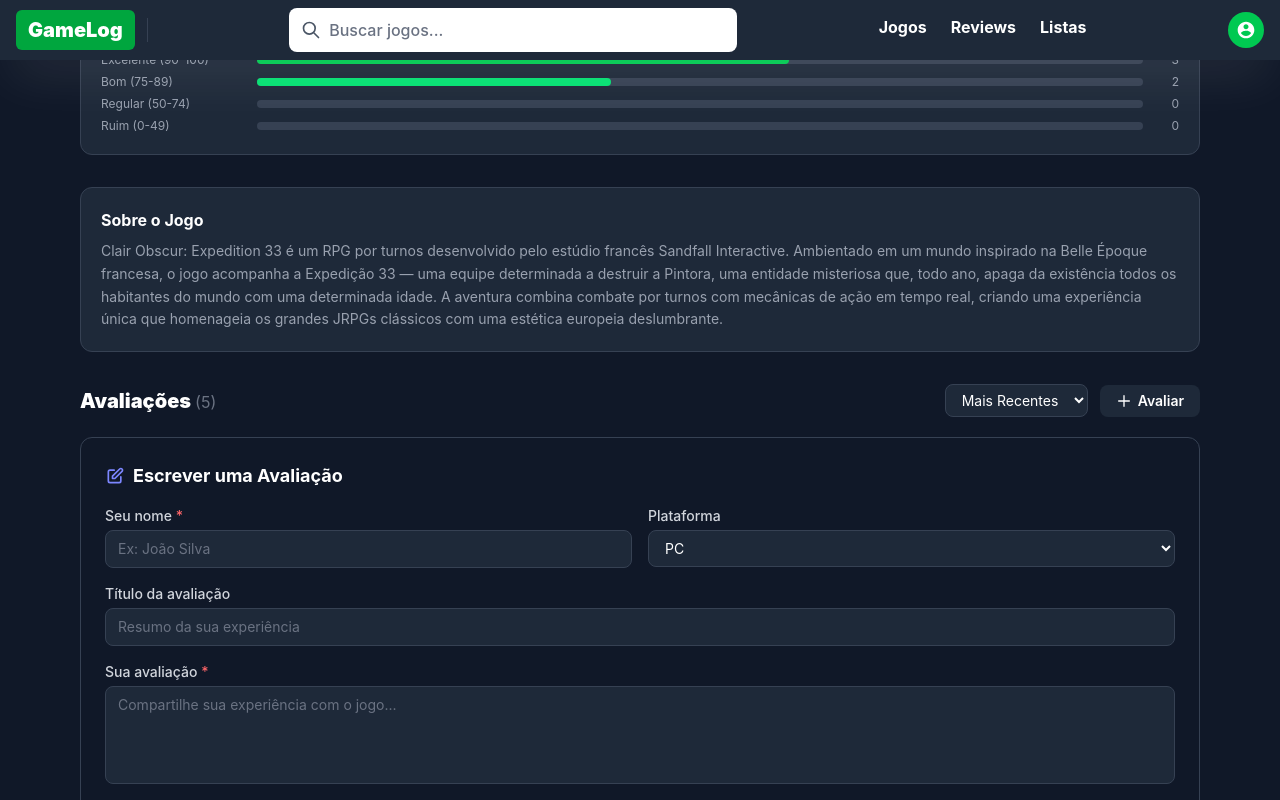
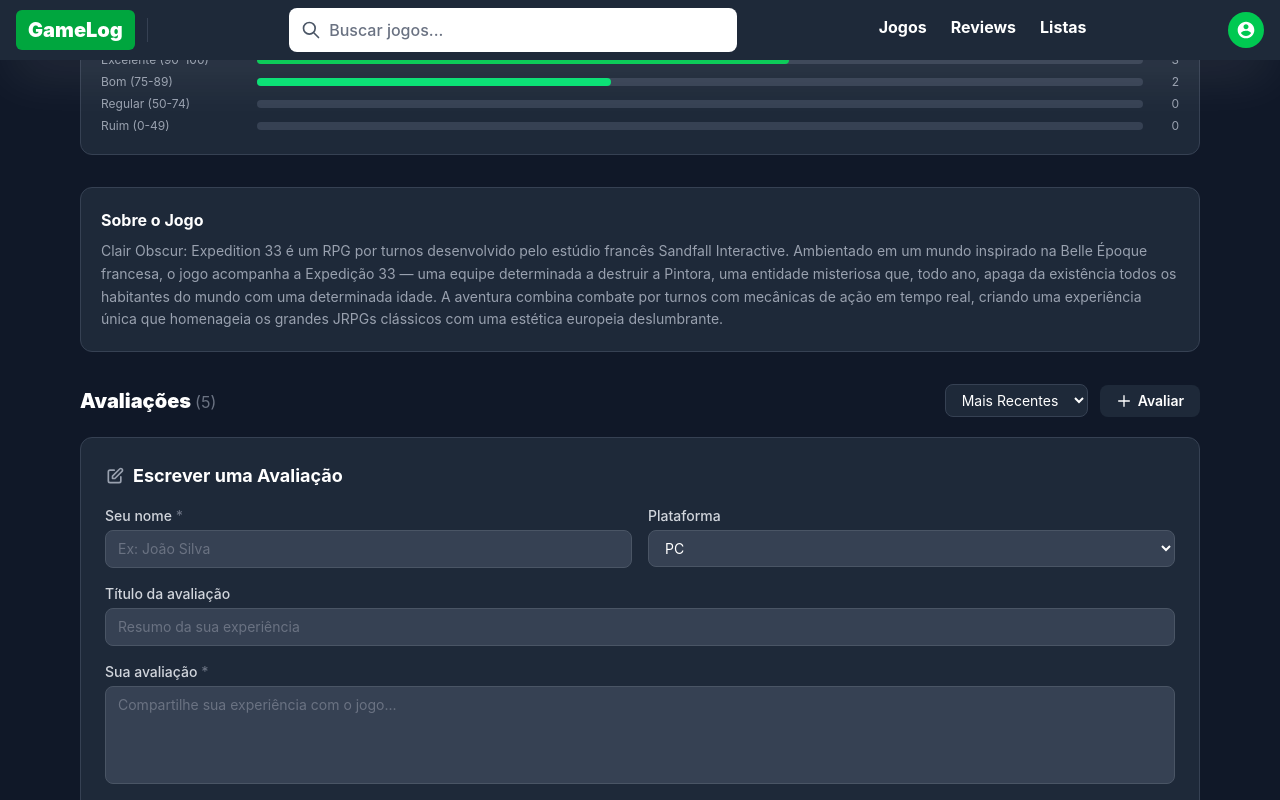
Before and after one commit to gustavowcruz/ProjectLab, a Next.js app: page / in a window 1280 px wide. Both pictures are taken after a click on the button "Avaliar". Shown: the part 804-1604 px from the top of the page. Built offline with nearby package versions, Linux system fonts and the light colour scheme.

Commit message:
✨feat: Melhora o estilo do cartão de avaliação e do formulário de revisão, ajustando cores e bordas

```diff
--- a/app/components/ReviewCard.tsx
+++ b/app/components/ReviewCard.tsx
@@ -7,10 +7,10 @@
 
 export default function ReviewCard({ review }: ReviewCardProps) {
   return (
-    <div className="bg-gray-900 border border-gray-800 rounded-xl p-5 hover:border-gray-600 transition-colors">
+    <div className="bg-gray-800 border border-gray-700 rounded-xl p-5 hover:border-gray-600 transition-colors">
       <div className="flex items-start gap-4">
         {/* Avatar */}
-        <div className="flex-shrink-0 w-11 h-11 rounded-full bg-gradient-to-br from-indigo-500 to-purple-600 flex items-center justify-center text-white font-bold text-sm">
+        <div className="flex-shrink-0 w-11 h-11 rounded-full bg-gradient-to-br from-gray-500 to-gray-700 flex items-center justify-center text-white font-bold text-sm">
           {review.avatar}
         </div>
 
@@ -19,20 +19,20 @@
           <div className="flex items-center justify-between flex-wrap gap-2 mb-1">
             <div>
               <span className="text-white font-semibold">{review.author}</span>
-              <span className="ml-2 text-xs text-gray-500 bg-gray-800 px-2 py-0.5 rounded-full">
+              <span className="ml-2 text-xs text-gray-400 bg-gray-700 px-2 py-0.5 rounded-full">
                 {review.platform}
               </span>
             </div>
             <span className="text-xs text-gray-500">{review.date}</span>
           </div>
 
-          <h4 className="text-gray-100 font-semibold text-sm mb-2">
+          <h4 className="text-white font-semibold text-sm mb-2">
             {review.title}
           </h4>
           <p className="text-gray-400 text-sm leading-relaxed">{review.body}</p>
 
           {/* Footer */}
-          <div className="flex items-center justify-between mt-3 pt-3 border-t border-gray-800">
+          <div className="flex items-center justify-between mt-3 pt-3 border-t border-gray-700">
             <button className="text-xs text-gray-500 hover:text-gray-300 transition-colors flex items-center gap-1">
               <svg
                 className="w-3.5 h-3.5"
--- a/app/components/ReviewForm.tsx
+++ b/app/components/ReviewForm.tsx
@@ -59,10 +59,10 @@
   }
 
   return (
-    <div className="bg-gray-900 border border-gray-700 rounded-xl p-6">
+    <div className="bg-gray-800 border border-gray-700 rounded-xl p-6">
       <h3 className="text-lg font-bold text-white mb-4 flex items-center gap-2">
         <svg
-          className="w-5 h-5 text-indigo-400"
+          className="w-5 h-5 text-gray-400"
           fill="none"
           viewBox="0 0 24 24"
           stroke="currentColor"
@@ -78,7 +78,7 @@
       </h3>
 
       {submitted && (
-        <div className="mb-4 p-3 bg-green-900/50 border border-green-700 rounded-lg text-green-400 text-sm flex items-center gap-2">
+        <div className="mb-4 p-3 bg-gray-700/50 border border-gray-600 rounded-lg text-gray-300 text-sm flex items-center gap-2">
           <svg className="w-4 h-4" fill="currentColor" viewBox="0 0 20 20">
             <path
               fillRule="evenodd"
@@ -94,7 +94,7 @@
         <div className="grid grid-cols-1 sm:grid-cols-2 gap-4">
           <div>
             <label className="block text-sm font-medium text-gray-300 mb-1">
-              Seu nome <span className="text-red-400">*</span>
+              Seu nome <span className="text-gray-500">*</span>
             </label>
             <input
               type="text"
@@ -102,7 +102,7 @@
               onChange={(e) => setAuthor(e.target.value)}
               placeholder="Ex: João Silva"
               required
-              className="w-full bg-gray-800 border border-gray-700 rounded-lg px-3 py-2 text-white placeholder-gray-500 text-sm focus:outline-none focus:border-indigo-500 transition-colors"
+              className="w-full bg-gray-700 border border-gray-600 rounded-lg px-3 py-2 text-white placeholder-gray-500 text-sm focus:outline-none focus:border-green-500 transition-colors"
             />
           </div>
           <div>
@@ -112,7 +112,7 @@
             <select
               value={platform}
               onChange={(e) => setPlatform(e.target.value)}
-              className="w-full bg-gray-800 border border-gray-700 rounded-lg px-3 py-2 text-white text-sm focus:outline-none focus:border-indigo-500 transition-colors"
+              className="w-full bg-gray-700 border border-gray-600 rounded-lg px-3 py-2 text-white text-sm focus:outline-none focus:border-green-500 transition-colors"
             >
               <option value="PC">PC</option>
               <option value="PS5">PS5</option>
@@ -130,13 +130,13 @@
             value={title}
             onChange={(e) => setTitle(e.target.value)}
             placeholder="Resumo da sua experiência"
-            className="w-full bg-gray-800 border border-gray-700 rounded-lg px-3 py-2 text-white placeholder-gray-500 text-sm focus:outline-none focus:border-indigo-500 transition-colors"
+            className="w-full bg-gray-700 border border-gray-600 rounded-lg px-3 py-2 text-white placeholder-gray-500 text-sm focus:outline-none focus:border-green-500 transition-colors"
           />
         </div>
 
         <div>
           <label className="block text-sm font-medium text-gray-300 mb-1">
-            Sua avaliação <span className="text-red-400">*</span>
+            Sua avaliação <span className="text-gray-500">*</span>
           </label>
           <textarea
             value={body}
@@ -144,7 +144,7 @@
             placeholder="Compartilhe sua experiência com o jogo..."
             required
             rows={4}
-            className="w-full bg-gray-800 border border-gray-700 rounded-lg px-3 py-2 text-white placeholder-gray-500 text-sm focus:outline-none focus:border-indigo-500 transition-colors resize-none"
+            className="w-full bg-gray-700 border border-gray-600 rounded-lg px-3 py-2 text-white placeholder-gray-500 text-sm focus:outline-none focus:border-green-500 transition-colors resize-none"
           />
         </div>
 
@@ -158,7 +158,7 @@
             <span className="text-gray-500 text-xs ml-1">/100</span>
           </label>
           <div className="flex items-center gap-3">
-            <span className="text-xs text-red-400 font-bold">0</span>
+            <span className="text-xs text-gray-500 font-bold">0</span>
             <input
               type="range"
               min={0}
@@ -169,12 +169,12 @@
               style={{
                 background: `linear-gradient(to right, ${
                   score >= 75 ? "#22c55e" : score >= 50 ? "#eab308" : "#ef4444"
-                } ${score}%, #374151 ${score}%)`,
+                } ${score}%, #4b5563 ${score}%)`,
               }}
             />
-            <span className="text-xs text-green-400 font-bold">100</span>
+            <span className="text-xs text-gray-500 font-bold">100</span>
           </div>
-          <div className="flex justify-between text-xs text-gray-600 mt-1">
+          <div className="flex justify-between text-xs text-gray-500 mt-1">
             <span>Péssimo</span>
             <span>Ruim</span>
             <span>Regular</span>
@@ -185,7 +185,7 @@
 
         <button
           type="submit"
-          className="w-full bg-indigo-600 hover:bg-indigo-500 text-white font-semibold py-2.5 rounded-lg transition-colors text-sm"
+          className="w-full bg-green-600 hover:bg-green-700 text-white font-semibold py-2.5 rounded-lg transition-colors text-sm"
         >
           Publicar Avaliação
         </button>
```
